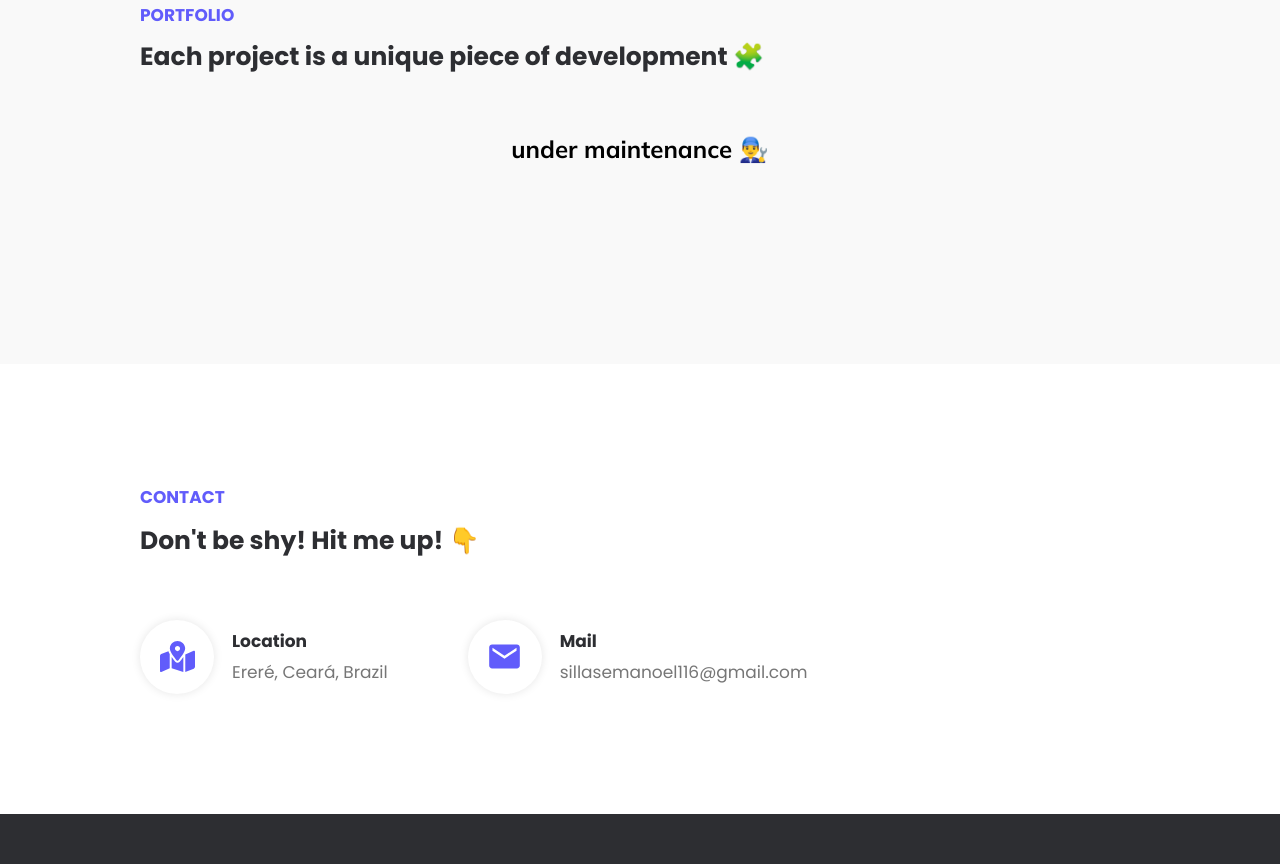
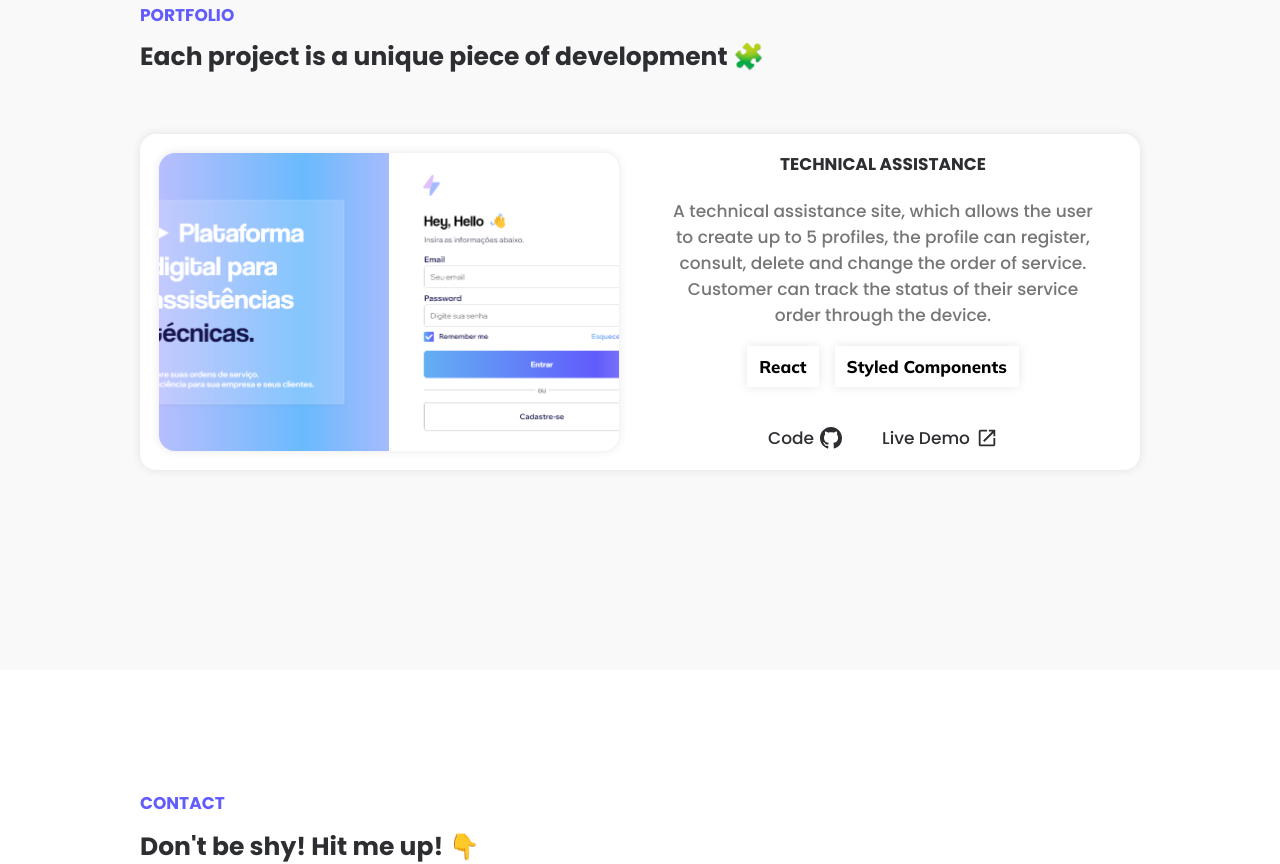
Before and after one commit to sillasemanoel/portfolio, a React (Vite) app: page / in a window 1280 px wide. Shown: the part 1640-2504 px from the top of the page. Built offline with nearby package versions, Linux system fonts and the light colour scheme.

Commit message:
added the technical assistance project

```diff
--- a/src/components/sections/about/aboutStyle.tsx
+++ b/src/components/sections/about/aboutStyle.tsx
@@ -117,7 +117,7 @@ export const AboutStyle = styled.section`
 
   .text p {
     color: #767676;
-    font-family: Mulish, sans-serif;
+    font-family: 'Mulish', sans-serif;
     font-size: 17px;
     font-weight: 500;
     line-height: 1.5;
--- a/src/components/sections/home/homeStyle.tsx
+++ b/src/components/sections/home/homeStyle.tsx
@@ -17,7 +17,7 @@ export const HomeStyle = styled.section`
   }
 
   .container {
-    max-width: 990px;
+    max-width: 1000px;
     width: 100%;
     height: auto;
     display: flex;
--- a/src/components/sections/project/project.tsx
+++ b/src/components/sections/project/project.tsx
@@ -1,7 +1,7 @@
 import { ProjectStyle } from './projectStyle'
 
-// import { BsGithub } from 'react-icons/bs'
-// import { MdOpenInNew } from 'react-icons/md'
+import { BsGithub } from 'react-icons/bs'
+import { MdOpenInNew } from 'react-icons/md'
 
 export default function Project() {
   return (
@@ -10,23 +10,19 @@ export default function Project() {
         <p title="Portfolio">Portfolio</p>
         <h3>Each project is a unique piece of development 🧩</h3>
         <div className="grid">
-          {/* temporary */}
-          <div>
-            <h1>under maintenance 👨‍🔧</h1>
-          </div>
-          {/* <div className="project">
+          <div className="project">
             <div className="img"></div>
             <div className="text">
-              <h3>Hey, Hello 👋</h3>
+              <h3>Technical Assistance</h3>
               <p>A technical assistance site, which allows the user to create up to 5 profiles, the profile can register, consult, delete and change the order of service. Customer can track the status of their service order through the device.</p>
               <div className="stack">
                 <p>React</p>
-                <p>SCSS</p>
+                <p>Styled Components</p>
               </div>
               <div className="links">
                 <a
                   target="_blank"
-                  href="#/underDevelopment"
+                  href="https://github.com/sillasemanoel/technical-assistance"
                   rel="noreferrer">
                   Code
                   <BsGithub fontSize="22px" />
@@ -40,7 +36,7 @@ export default function Project() {
                 </a>
               </div>
             </div>
-          </div> */}
+          </div>
         </div>
       </div>
     </ProjectStyle>
--- a/src/components/sections/project/projectStyle.tsx
+++ b/src/components/sections/project/projectStyle.tsx
@@ -1,6 +1,6 @@
 import styled from 'styled-components'
 
-// import photograp from '../../../assets/images/'
+import photograp from '../../../assets/images/projects/technicalAssistance.png'
 
 export const ProjectStyle = styled.section`
   display: flex;
@@ -50,16 +50,6 @@ export const ProjectStyle = styled.section`
     width: 100%;
   }
 
-  .grid div {
-    display: flex;
-    align-items: center;
-    justify-content: center;
-  }
-
-  .grid div h1 {
-    font-family: 'Mulish', sans-serif;
-  }
-
   .project {
     display: flex;
     background-color: #fff;
@@ -96,7 +86,7 @@ export const ProjectStyle = styled.section`
     border-radius: 16px;
     box-shadow: 0 0 10px rgba(0, 0, 0, .1);
     overflow: hidden;
-    background-image: url();
+    background-image: url(${photograp});
     background-position: 50%;
     background-repeat: no-repeat;
     background-size: cover;
```
Also changed, not shown: src/assets/images/projects/technicalAssistance.png (added).
